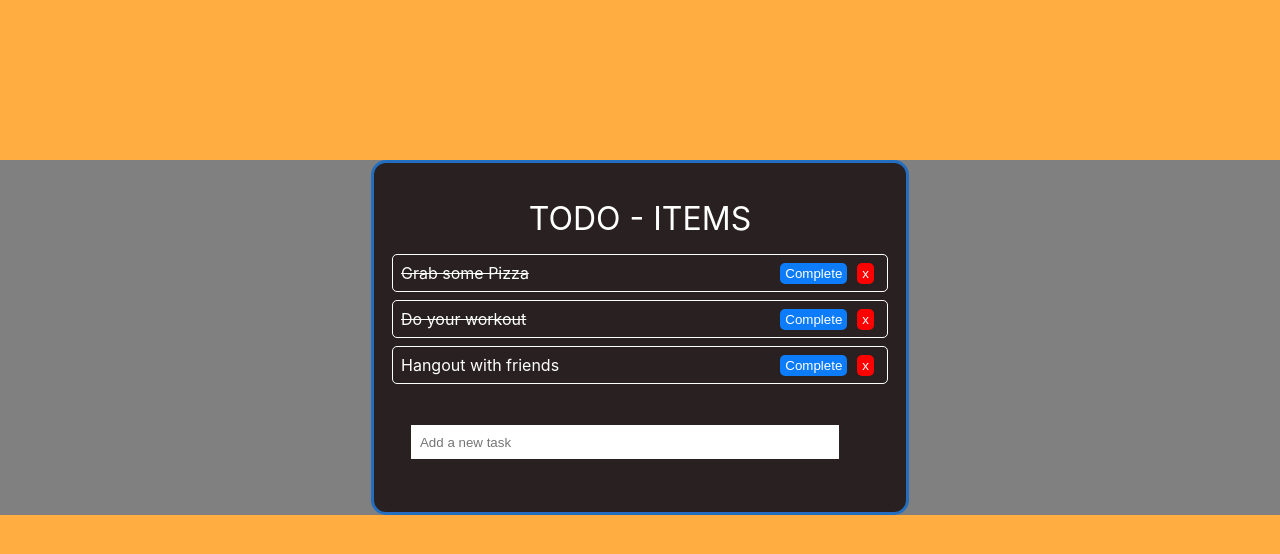
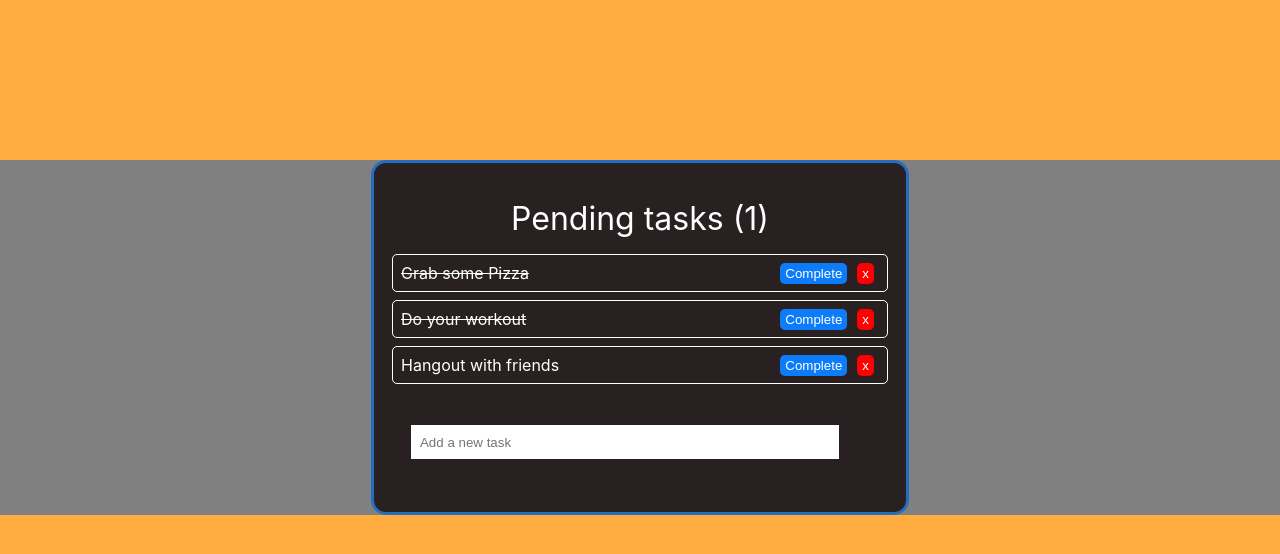
Before and after one commit to ryan-sav/react-playground, a React (Create React App) app: page / in a window 1280 px wide. Shown: the top 554 px of the page. Built offline with nearby package versions, Linux system fonts and the light colour scheme.

Commit message:
remaining tasks

```diff
--- a/src/js/components/ToDo.js
+++ b/src/js/components/ToDo.js
@@ -1,7 +1,9 @@
-import React, { useState } from 'react';
+import React, { useState, useEffect } from 'react';
 import './ToDo.scss';
 
 function Todo() {
+    const [tasksRemaining, setTasksRemaining] = useState(0);
+
     const [tasks, setTasks] = useState([
         {
             title: "Grab some Pizza",
@@ -16,6 +18,8 @@ function Todo() {
             completed: false
         }
     ]);
+
+    useEffect(() => { setTasksRemaining(tasks.filter(task => !task.completed).length) });
 
     const addTask = title => {
         const newTasks = [...tasks, { title, completed: false }];
@@ -36,7 +40,7 @@ function Todo() {
 
     return (
         <div className="todo-container">
-            <div className="header">TODO - ITEMS</div>
+            <div className="header">Pending tasks ({tasksRemaining})</div>
             <div className="tasks">
                 {tasks.map((task, index) => (
                     <Task
```
